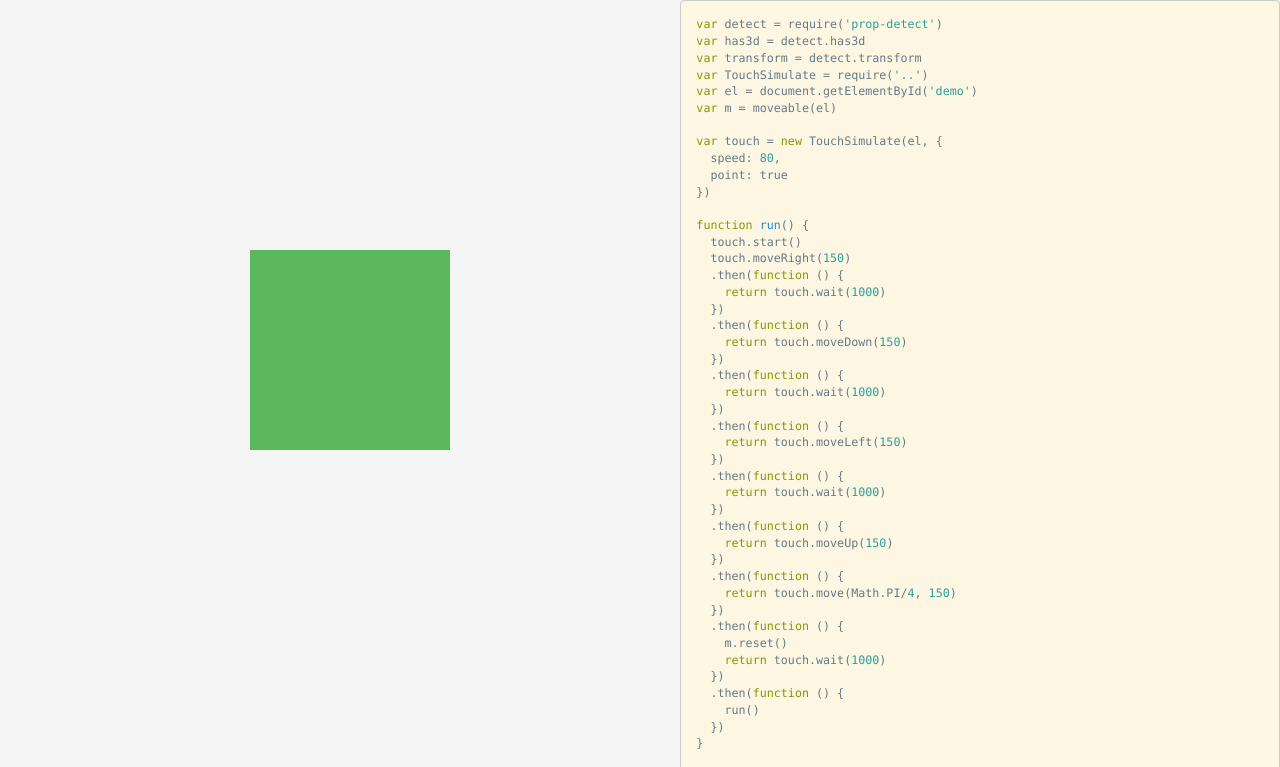
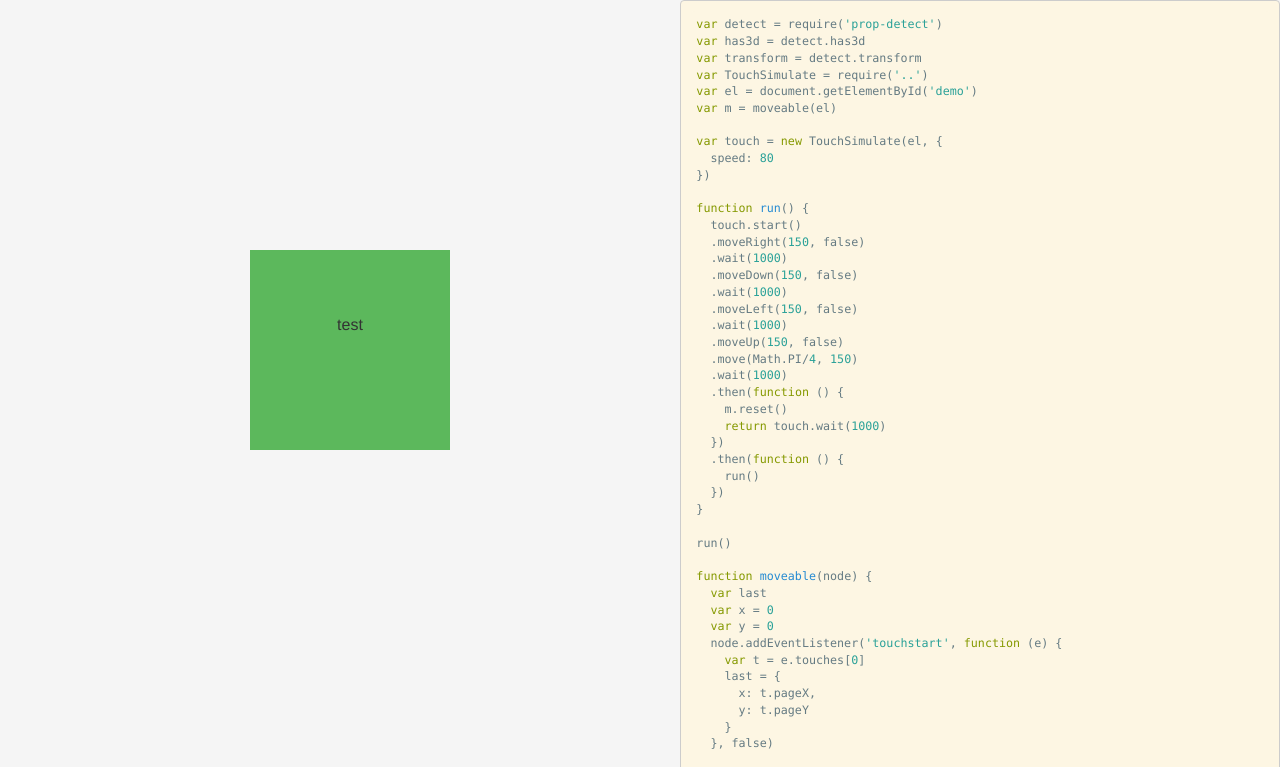
Before and after one commit to mobkits/touch-simulate, a plain HTML site: page index.html in a window 1280 px wide. Shown: the top 767 px of the page. Drawn offline with Linux system fonts and the light colour scheme.

Commit message:
Update documentation

```diff
--- a/bundle.js
+++ b/bundle.js
@@ -52,34 +52,20 @@
 	var m = moveable(el)
 
 	var touch = new TouchSimulate(el, {
-	  speed: 80,
-	  point: true
+	  speed: 80
 	})
 
 	function run() {
 	  touch.start()
-	  touch.moveRight(150)
-	  .then(function () {
-	    return touch.wait(1000)
-	  })
-	  .then(function () {
-	    return touch.moveDown(150)
-	  })
-	  .then(function () {
-	    return touch.wait(1000)
-	  })
-	  .then(function () {
-	    return touch.moveLeft(150)
-	  })
-	  .then(function () {
-	    return touch.wait(1000)
-	  })
-	  .then(function () {
-	    return touch.moveUp(150)
-	  })
-	  .then(function () {
-	    return touch.move(Math.PI/4, 150)
-	  })
+	  .moveRight(150, false)
+	  .wait(1000)
+	  .moveDown(150, false)
+	  .wait(1000)
+	  .moveLeft(150, false)
+	  .wait(1000)
+	  .moveUp(150, false)
+	  .move(Math.PI/4, 150)
+	  .wait(1000)
 	  .then(function () {
 	    m.reset()
 	    return touch.wait(1000)
@@ -124,9 +110,10 @@
 
 	  return {
 	    reset: function () {
+	      var top = window.scrollY
 	      x = 0,
-	      y = 0,
-	      node.style[transform] = ''
+	      y = top,
+	      node.style[transform] = 'translate3d(' + x + 'px,' + y + 'px, 0)'
 	    }
 	  }
 	}
@@ -309,7 +296,7 @@
 	  return to
 	}
 
-	function createEvent(target, type, x, y) {
+	function createEvent(type, x, y) {
 	  var e = new UIEvent(type, {
 	      bubbles: true,
 	      cancelable: false,
@@ -323,9 +310,10 @@
 	    clientX: x,
 	    clientY: y,
 	    pageX: x + document.body.scrollLeft,
-	    pageY: y + document.body.scrollTop,
-	    target: target
+	    pageY: y + document.body.scrollTop
 	  })
+	  e.changedTouches = [touch]
+	  e.targetTouches = [touch]
 	  e.touches = [touch]
 	  return e
 	}
@@ -352,11 +340,14 @@
 	 * @api public
 	 */
 	function TouchSimulate(el, opts) {
+	  if (!(this instanceof TouchSimulate)) return new TouchSimulate(el, opts)
 	  this.el = el
-	  this.opts = opts || {}
+	  opts = opts || {}
+	  this.opts = opts
 	  this._speed = opts.speed || 40
 	  this._ease = opts.ease || 'linear'
-	  if (opts.point)  {
+	  this.fixTarget = opts.fixTarget
+	  if (opts.point && !this.fixTarget)  {
 	    this.createPoint()
 	    var self = this
 	    this.on('start', function (x, y) {
@@ -374,21 +365,44 @@
 
 	Emitter(TouchSimulate.prototype)
 
+	/**
+	 * Set speed to n
+	 *
+	 * @param  {Number}  n
+	 * @api public
+	 */
 	TouchSimulate.prototype.speed = function (n) {
 	  this._speed = n
 	  return this
 	}
 
+	/**
+	 * Set ease function
+	 *
+	 * @param {String} ease
+	 * @api public
+	 */
 	TouchSimulate.prototype.ease = function (ease) {
 	  this._ease = ease
 	  return this
 	}
 
 
+	/**
+	 * Start moving at position
+	 *
+	 * @param {String} pos
+	 * @api public
+	 */
 	TouchSimulate.prototype.start = function (pos) {
 	  if (this.moving) throw new Error('It\'s moving, can not start')
 	  this.started = true
-	  var cor = getCoordinate(this.el, pos)
+	  var cor
+	  if (pos === true && this.clientX != null && this.clientY != null) {
+	    cor = {x: this.clientX, y: this.clientY}
+	  } else {
+	    cor = getCoordinate(this.el, pos)
+	  }
 	  var x = cor.x
 	  var y = cor.y
 	  this.clientX = x
@@ -405,9 +419,9 @@
 	 * @return {Promise}
 	 * @api public
 	 */
-	TouchSimulate.prototype.moveUp = function (distance) {
+	TouchSimulate.prototype.moveUp = function (distance, end) {
 	  var a = Math.PI*1.5
-	  return this.move(a, distance)
+	  return this.move(a, distance, end)
 	}
 
 	/**
@@ -417,9 +431,9 @@
 	 * @return {Promise}
 	 * @api public
 	 */
-	TouchSimulate.prototype.moveDown = function (distance) {
+	TouchSimulate.prototype.moveDown = function (distance, end) {
 	  var a = Math.PI/2
-	  return this.move(a, distance)
+	  return this.move(a, distance, end)
 	}
 
 	/**
@@ -429,9 +443,9 @@
 	 * @return {Promise}
 	 * @api public
 	 */
-	TouchSimulate.prototype.moveLeft = function (distance) {
+	TouchSimulate.prototype.moveLeft = function (distance, end) {
 	  var a = Math.PI
-	  return this.move(a, distance)
+	  return this.move(a, distance, end)
 	}
 
 	/**
@@ -441,9 +455,9 @@
 	 * @return {Promise}
 	 * @api public
 	 */
-	TouchSimulate.prototype.moveRight = function (distance) {
+	TouchSimulate.prototype.moveRight = function (distance, end) {
 	  var a = 0
-	  return this.move(a, distance)
+	  return this.move(a, distance, end)
 	}
 
 	/**
@@ -454,9 +468,9 @@
 	 * @return {Promise}
 	 * @api public
 	 */
-	TouchSimulate.prototype.moveTo = function (x, y) {
-	  if (!this.started) throw new Error('should call start at first')
-	  return this.transit({x: x, y: y})
+	TouchSimulate.prototype.moveTo = function (x, y, end) {
+	  if (!this.started) this.start(true)
+	  return this.transit({x: x, y: y}, end)
 	}
 
 	/**
@@ -467,27 +481,29 @@
 	 * @return {Promise}
 	 * @api public
 	 */
-	TouchSimulate.prototype.move = function (angle, distance) {
-	  if (!this.started) this.start()
+	TouchSimulate.prototype.move = function (angle, distance, end) {
+	  if (!this.started) this.start(true)
 	  if (distance === 0) throw new Error('distance should not be 0')
 	  var dx  = distance*Math.cos(angle)
 	  var dy  = distance*Math.sin(angle)
 	  var y = this.clientY + dy
 	  var x = this.clientX + dx
-	  return this.transit({x: x, y: y})
+	  return this.transit({x: x, y: y}, end)
 	}
 
 	/**
 	 * Tap element at postion
 	 *
 	 * @param {String} pos optional
+	 * @param {duration} duration of milisecond optional
 	 * @return {Promise}
 	 * @api public
 	 */
-	TouchSimulate.prototype.tap = function (pos) {
+	TouchSimulate.prototype.tap = function (pos, duration) {
 	  var self = this
+	  duration = duration || 50
 	  this.start(pos)
-	  return this.wait(50).then(function () {
+	  return this.wait(duration).then(function () {
 	    var e = self.fireEvent('touchend', self.clientX, self.clientY)
 	    self.started = false
 	    self.emit('end')
@@ -503,11 +519,12 @@
 	 * @api public
 	 */
 	TouchSimulate.prototype.wait = function (n) {
-	  return new Promise(function (resolve) {
+	  var promise = this.createPromise(function (resolve) {
 	    setTimeout(function () {
 	      resolve()
 	    }, n)
 	  })
+	  return promise
 	}
 
 	/**
@@ -517,7 +534,7 @@
 	 * @param {Object} end
 	 * @api public
 	 */
-	TouchSimulate.prototype.transit = function (end) {
+	TouchSimulate.prototype.transit = function (end, up) {
 	  var self = this
 	  this.moving = true
 	  var start = {x: this.clientX, y: this.clientY}
@@ -534,12 +551,14 @@
 	    self.emit('move', o.x, o.y)
 	  })
 
-	  var promise = new Promise(function (resolve) {
+	  var promise = this.createPromise(function (resolve) {
 	    tween.on('end', function(){
 	      self.moving = false
 	      self.started = false
-	      var e = self.fireEvent('touchend', self.clientX, self.clientY)
-	      self.emit('end')
+	      if (up !== false) {
+	        var e = self.fireEvent('touchend', self.clientX, self.clientY)
+	        self.emit('end')
+	      }
 	      animate = function(){} // eslint-disable-line
 	      resolve(e)
 	    })
@@ -579,8 +598,14 @@
 	 * @api public
 	 */
 	TouchSimulate.prototype.fireEvent = function (type, x, y) {
-	  var e = createEvent(this.el, type, x, y)
-	  this.el.dispatchEvent(e)
+	  var e = createEvent(type, x, y)
+	  var target
+	  if (this.fixTarget) {
+	    target = document.elementFromPoint(x, y)
+	  } else {
+	    target = this.el
+	  }
+	  target.dispatchEvent(e)
 	  return e
 	}
 
@@ -623,6 +648,35 @@
 	    s[transform] = 'translateX(' + x + 'px),translateY(' + y + 'px)'
 	  }
 	}
+
+	/**
+	 * Create a decorater for TouchSimulate
+	 *
+	 * @param  {Function}  fn
+	 * @return {Promise}
+	 * @api private
+	 */
+	TouchSimulate.prototype.createPromise = function (fn) {
+	  var promise = new Promise(fn)
+	  var names = ['start', 'moveUp', 'moveDown', 'moveLeft', 'moveRight', 'moveTo', 'move', 'wait']
+	  var self = this
+	  names.forEach(function (name) {
+	    promise[name] = function () {
+	      var args = arguments
+	      return self.createPromise(function (resolve, reject) {
+	        promise.then(function () {
+	          try {
+	            var p = self[name].apply(self, args)
+	          } catch (err) {
+	            return reject(err)
+	          }
+	          resolve(p)
+	        })
+	      })
+	    }
+	  })
+	  return promise
+	}
 	/**
 	 * Get coordinate by element and position string
 	 *
@@ -635,19 +689,22 @@
 	  var rect = el.getBoundingClientRect()
 	  var x = rect.left
 	  var y = rect.top
+	  var delta = 3
 	  switch (position) {
 	    case 't':
 	      x = x + rect.width/2
+	      y = y + delta
 	      break;
 	    case 'b':
 	      x = x + rect.width/2
-	      y = y + rect.height
+	      y = y + rect.height - delta
 	      break;
 	    case 'l':
 	      y = y + rect.height/2
+	      x = x + delta
 	      break;
 	    case 'r':
-	      x = x + rect.widht
+	      x = x + rect.widht - delta
 	      y = y + rect.height/2
 	      break;
 	    default:
--- a/index.html
+++ b/index.html
@@ -26,11 +26,18 @@
       #code > pre {
         background:#fdf6e3
       }
+      #demo > div {
+        height: 150px;
+        line-height: 150px;
+        text-align: center;
+      }
     </style>
   </head>
   <body>
-    <div id="demo"></div>
-<div id="code">
+    <div id="demo">
+      <div>test</div>
+    </div>
+    <div id="code">
 <pre><code style="display:block;padding:0.5em;background:#fdf6e3;color:#657b83;"><span class="keyword" style="color:#859900;">var</span> detect = require(<span class="string" style="color:#2aa198;">'prop-detect'</span>)
 <span class="keyword" style="color:#859900;">var</span> has3d = detect.has3d
 <span class="keyword" style="color:#859900;">var</span> transform = detect.transform
@@ -39,34 +46,20 @@
 <span class="keyword" style="color:#859900;">var</span> m = moveable(el)
 
 <span class="keyword" style="color:#859900;">var</span> touch = <span class="keyword" style="color:#859900;">new</span> TouchSimulate(el, {
-  speed: <span class="number" style="color:#2aa198;">80</span>,
-  point: <span class="literal">true</span>
+  speed: <span class="number" style="color:#2aa198;">80</span>
 })
 
 <span class="function"><span class="keyword" style="color:#859900;">function</span> <span class="title" style="color:#268bd2;">run</span><span class="params">()</span> {</span>
   touch.start()
-  touch.moveRight(<span class="number" style="color:#2aa198;">150</span>)
-  .then(<span class="function"><span class="keyword" style="color:#859900;">function</span> <span class="params">()</span> {</span>
-    <span class="keyword" style="color:#859900;">return</span> touch.wait(<span class="number" style="color:#2aa198;">1000</span>)
-  })
-  .then(<span class="function"><span class="keyword" style="color:#859900;">function</span> <span class="params">()</span> {</span>
-    <span class="keyword" style="color:#859900;">return</span> touch.moveDown(<span class="number" style="color:#2aa198;">150</span>)
-  })
-  .then(<span class="function"><span class="keyword" style="color:#859900;">function</span> <span class="params">()</span> {</span>
-    <span class="keyword" style="color:#859900;">return</span> touch.wait(<span class="number" style="color:#2aa198;">1000</span>)
-  })
-  .then(<span class="function"><span class="keyword" style="color:#859900;">function</span> <span class="params">()</span> {</span>
-    <span class="keyword" style="color:#859900;">return</span> touch.moveLeft(<span class="number" style="color:#2aa198;">150</span>)
-  })
-  .then(<span class="function"><span class="keyword" style="color:#859900;">function</span> <span class="params">()</span> {</span>
-    <span class="keyword" style="color:#859900;">return</span> touch.wait(<span class="number" style="color:#2aa198;">1000</span>)
-  })
-  .then(<span class="function"><span class="keyword" style="color:#859900;">function</span> <span class="params">()</span> {</span>
-    <span class="keyword" style="color:#859900;">return</span> touch.moveUp(<span class="number" style="color:#2aa198;">150</span>)
-  })
-  .then(<span class="function"><span class="keyword" style="color:#859900;">function</span> <span class="params">()</span> {</span>
-    <span class="keyword" style="color:#859900;">return</span> touch.move(Math.PI/<span class="number" style="color:#2aa198;">4</span>, <span class="number" style="color:#2aa198;">150</span>)
-  })
+  .moveRight(<span class="number" style="color:#2aa198;">150</span>, <span class="literal">false</span>)
+  .wait(<span class="number" style="color:#2aa198;">1000</span>)
+  .moveDown(<span class="number" style="color:#2aa198;">150</span>, <span class="literal">false</span>)
+  .wait(<span class="number" style="color:#2aa198;">1000</span>)
+  .moveLeft(<span class="number" style="color:#2aa198;">150</span>, <span class="literal">false</span>)
+  .wait(<span class="number" style="color:#2aa198;">1000</span>)
+  .moveUp(<span class="number" style="color:#2aa198;">150</span>, <span class="literal">false</span>)
+  .move(Math.PI/<span class="number" style="color:#2aa198;">4</span>, <span class="number" style="color:#2aa198;">150</span>)
+  .wait(<span class="number" style="color:#2aa198;">1000</span>)
   .then(<span class="function"><span class="keyword" style="color:#859900;">function</span> <span class="params">()</span> {</span>
     m.reset()
     <span class="keyword" style="color:#859900;">return</span> touch.wait(<span class="number" style="color:#2aa198;">1000</span>)
```
Also changed, not shown: index.js (+13 -26 lines), 1 other file.
